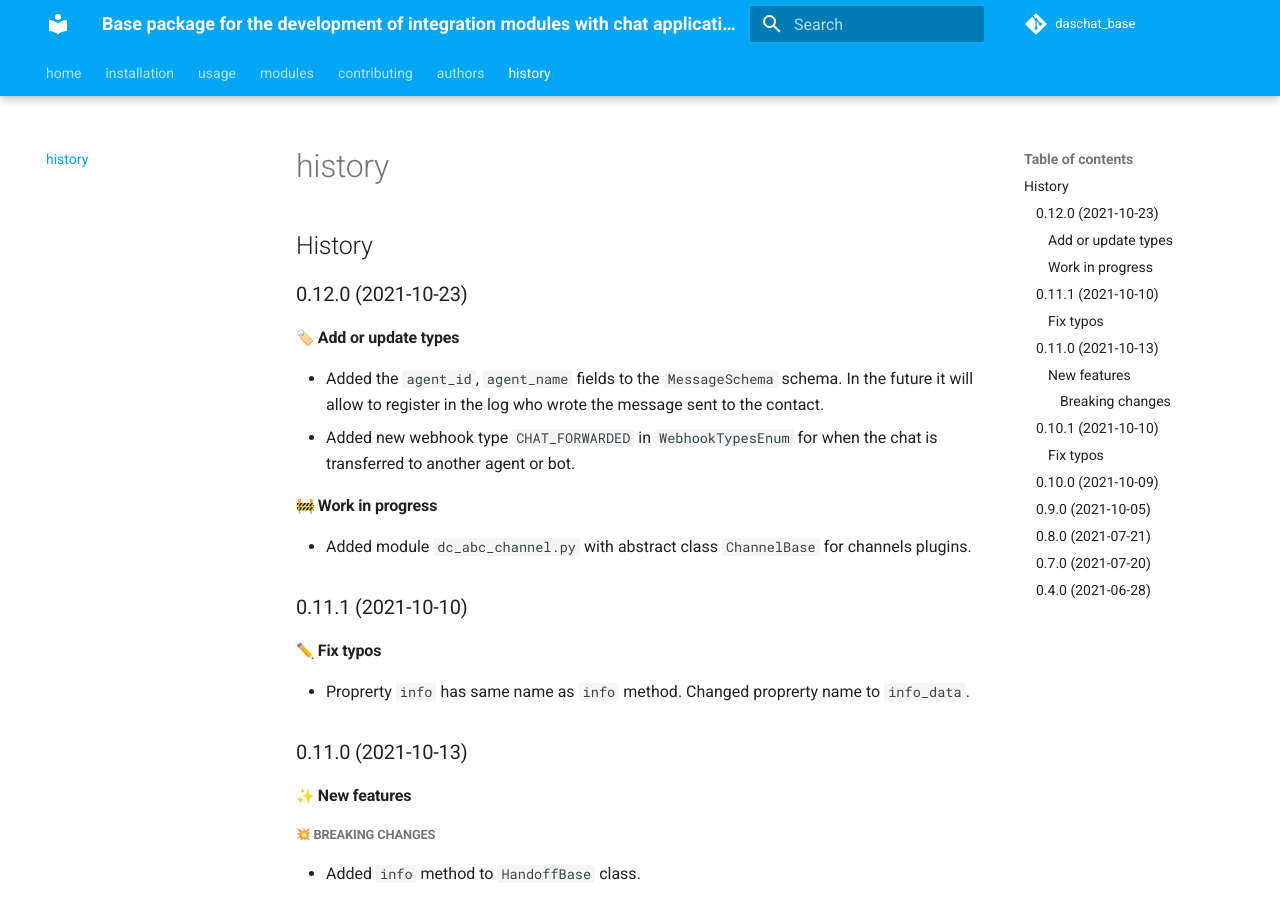
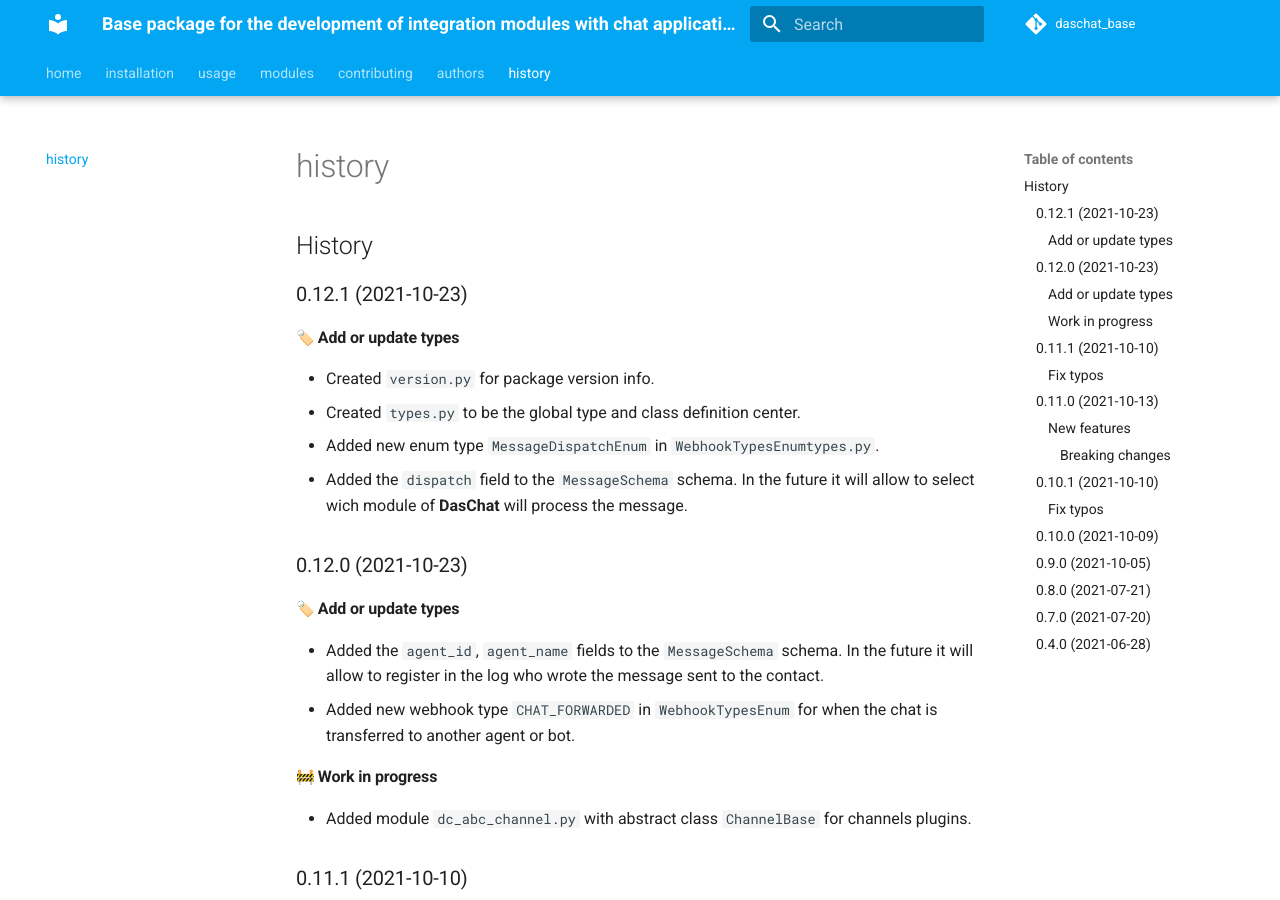
Before and after one commit to daschat-io/daschat_base, an MkDocs documentation site: the page built from docs/history.md, in a window 1280 px wide and 900 px high. Built offline with MkDocs 1.6.1 and Material for MkDocs 9.7.7, drawn with Linux system fonts in a browser that asks for light colours; emoji names are drawn with the system emoji font; comment, search, counter and statistics services are not loaded.

Commit message:
Releasing version 0.12.1

```diff
--- a/HISTORY.md
+++ b/HISTORY.md
@@ -1,4 +1,13 @@
 # History
+
+## 0.12.1 (2021-10-23)
+
+### :label: Add or update types
+
+* Created `version.py` for package version info.
+* Created `types.py` to be the global type and class definition center.
+* Added new enum type `MessageDispatchEnum` in `WebhookTypesEnumtypes.py`.
+* Added the `dispatch` field to the `MessageSchema` schema. In the future it will allow to select wich module of **DasChat** will process the message.
 
 ## 0.12.0 (2021-10-23)
 
```
Also changed, not shown: CHANGELOG.md (+6 -6 lines).
